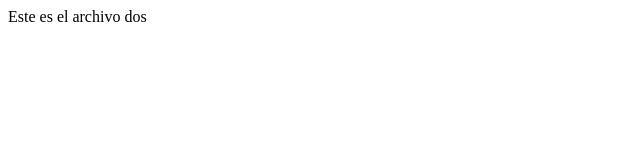
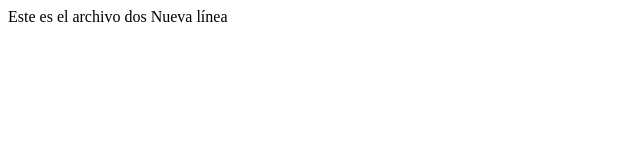
Before and after one commit to TasiaCode2/myFirstRepo, a plain HTML site: page index2.html in a window 1280 px wide. Shown: the full height of the page, 0-640 px from the left. Drawn offline with Linux system fonts and the light colour scheme.

Commit message:
Segundo commit

```diff
--- a/index2.html
+++ b/index2.html
@@ -1,5 +1,7 @@
 <html>
     <body>
         Este es el archivo dos
+
+        Nueva línea
     </body>
 </html>
```
